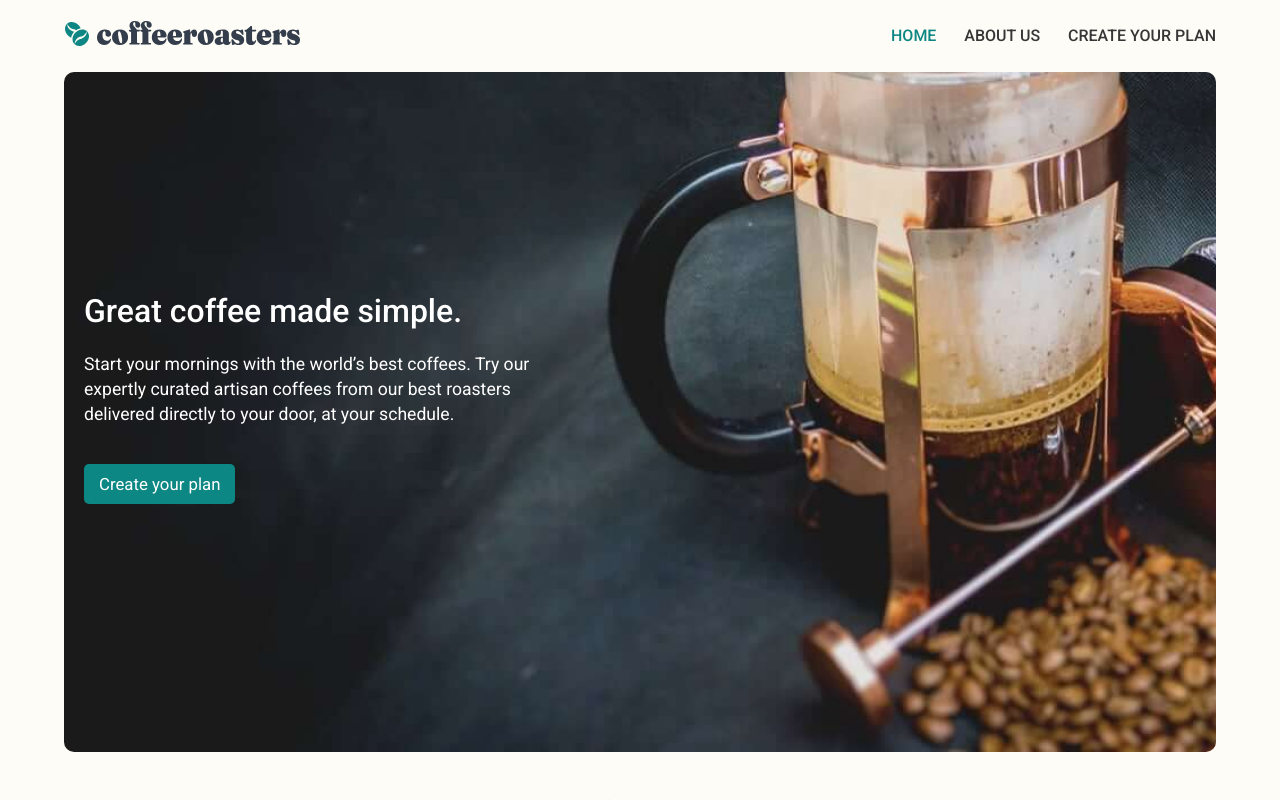
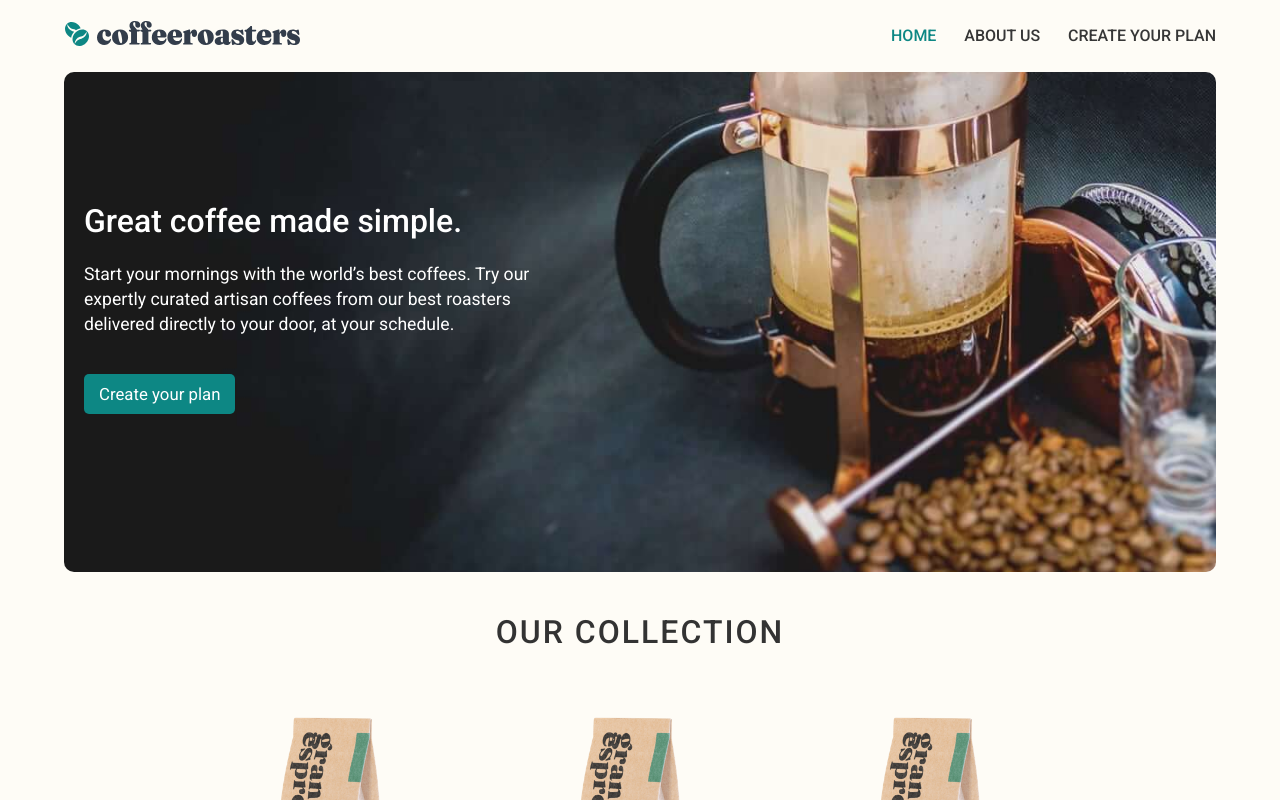
Before and after one commit to adavidarevalo/Coffeeroasters, an Angular app: page /home in a window 1280 px wide. Shown: the top 800 px of the page. Built offline with nearby package versions, Linux system fonts and the light colour scheme.

Commit message:
Resulve the bug

```diff
--- a/src/app/pages/home/components/banner-container/banner-container.component.scss
+++ b/src/app/pages/home/components/banner-container/banner-container.component.scss
@@ -9,6 +9,7 @@ section{
     height: 85vh;
     display: flex;
     align-items: center;
+    max-height: 500px;
     div{
         color: white;
         padding: 20px;
```
Also changed, not shown: 1 other file (tests, documents, lock files or other folders).
